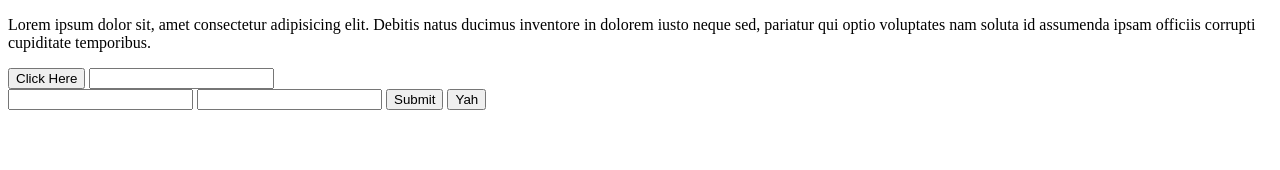
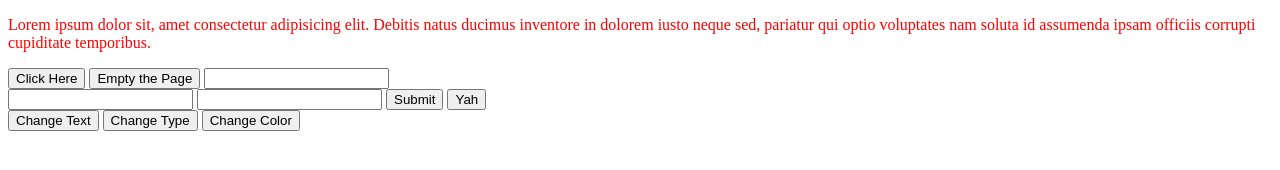
Before and after one commit to akri-dev/learning_web-dev, a plain HTML site: page dom-manipulation.html in a window 1280 px wide. Drawn offline with Linux system fonts and the light colour scheme.

Commit message:
continued lesson with innerHTML

```diff
--- a/dom-manipulation.html
+++ b/dom-manipulation.html
@@ -4,8 +4,9 @@
     <meta charset="UTF-8">
     <meta name="viewport" content="width=device-width, initial-scale=1.0">
     <title>Document</title>
+    <link rel="stylesheet" href="style.css">
 </head>
-<body onload="loaded()">
+<body onload="loaded()" id="body-content">
     <p id="para" ondrag="console.log('hala ka')">
         Lorem ipsum dolor sit, amet consectetur adipisicing elit. Debitis natus ducimus inventore in dolorem iusto neque sed, pariatur qui optio voluptates nam soluta id assumenda ipsam officiis corrupti cupiditate temporibus.
     </p>
@@ -14,14 +15,19 @@
         Click Here
     </button>
 
+    <button onclick="emptyBody()">Empty the Page</button>
+
     <input type="text" onkeydown="console.log('ug')" onkeyup="console.log('uh')">
 
     <form action="#" onsubmit="console.log('form submitted')">
-        <input type="text" onchange="console.log('data inputted')" ondrag="console.log('hala ka')">
+        <input type="text" id="input-change" onchange="console.log('data inputted')" ondrag="console.log('hala ka')">
         <input type="number" ondrag="console.log('hala ka')">
         <input type="submit" ondrag="console.log('hala ka')">
         <button type="submit" ondrag="console.log('hala ka')">Yah</button>
     </form>
+    <button onclick="changeText()">Change Text</button>
+    <button onclick="changeType()">Change Type</button>
+    <button onclick="changeTextColor()">Change Color</button>
 
 </body>
 <script>
@@ -37,5 +43,25 @@
         console.log(document.getElementById("para").innerHTML);
         console.log(document.getElementsByTagName("p")[0].innerHTML); //element collection is array, so need to define array key
     }
+
+    function emptyBody() {
+        var bodyEle = document.getElementById("body-content");
+        bodyEle.innerHTML = "";
+    }
+
+    function changeText() {
+        var defaultParagraph = document.getElementsByTagName("p");
+        defaultParagraph[0].innerHTML = "Text Changed";
+    }
+
+    function changeType() {
+        var defaultAttribute = document.getElementById("input-change");
+        defaultAttribute.type = "date";
+    }
+
+    function changeTextColor() {
+        var redColor = document.getElementsByTagName("p");
+        redColor[0].style.color = "green";
+    }
 </script>
 </html>
--- /dev/null
+++ b/style.css
@@ -0,0 +1,3 @@
+p {
+    color: red;
+}
```
